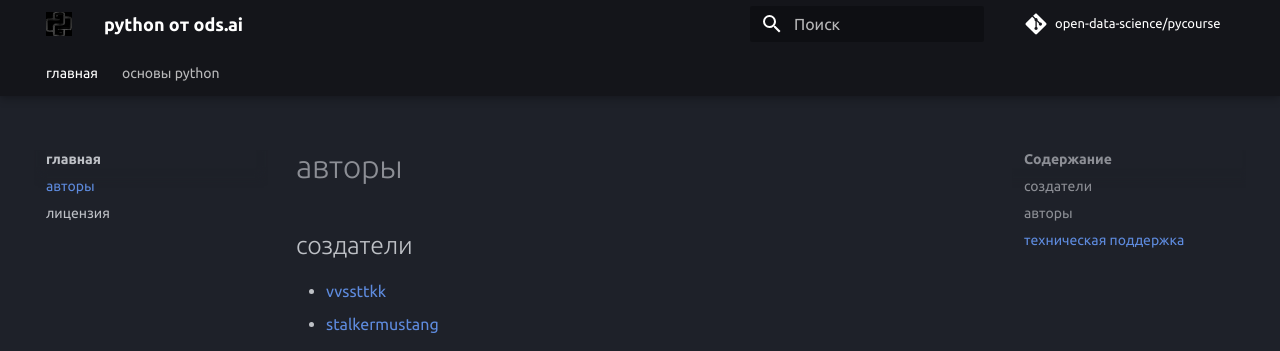
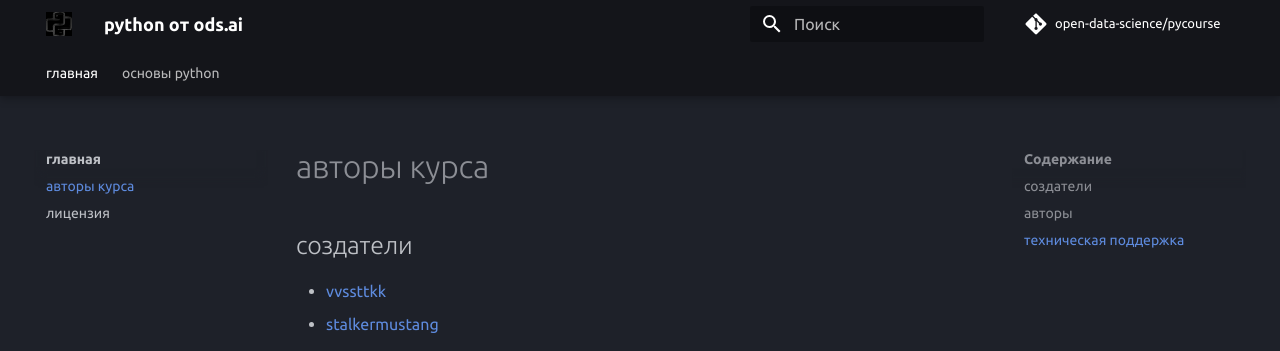
Before and after one commit to open-data-science/pycourse, an MkDocs documentation site: the page built from docs/authors.md, in a window 1280 px wide. Shown: the top 351 px of the page. Built offline with MkDocs 1.6.1 and Material for MkDocs 9.7.7, drawn with Linux system fonts in a browser that asks for light colours; comment, search, counter and statistics services are not loaded.

Commit message:
rename authors header1

```diff
--- a/docs/authors.md
+++ b/docs/authors.md
@@ -1,4 +1,4 @@
-# авторы
+# авторы курса
 
 ## создатели
 
```
